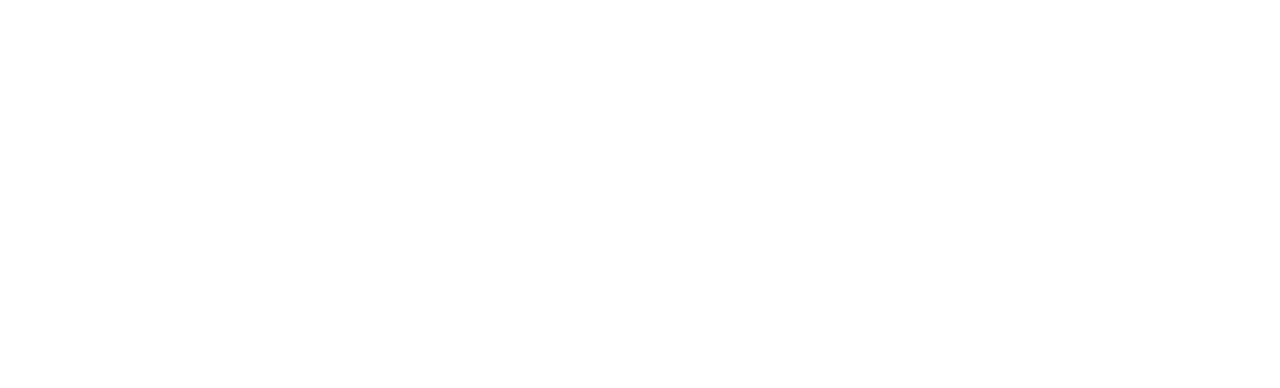
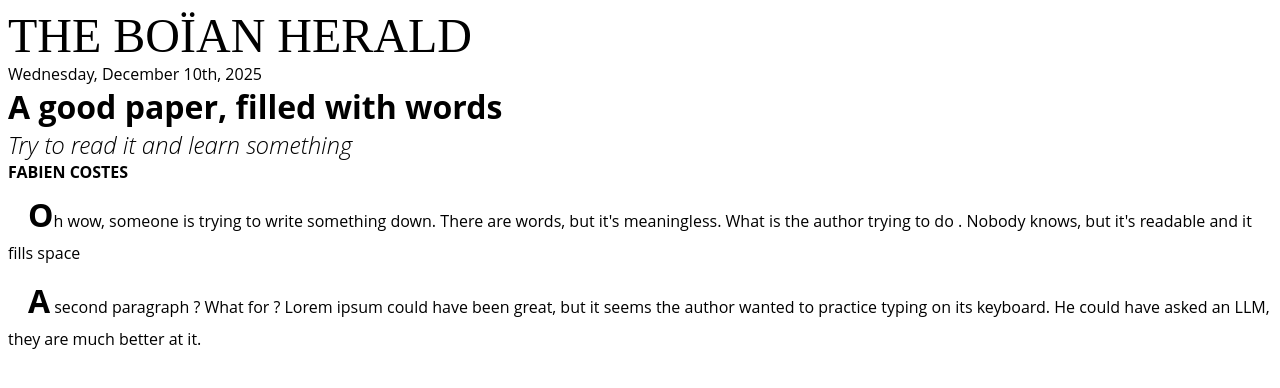
Before and after one commit to doqa-io/lab-newspaper-article, a plain HTML site: page index.html in a window 1280 px wide. Drawn offline with Linux system fonts and the light colour scheme.

Commit message:
Add newspaper article structure to index.html and styles in css

```diff
--- a/index.html
+++ b/index.html
@@ -8,6 +8,14 @@
     <link rel="icon" type="image/png" href="./src/logo_doqa.webp">
   </head>
   <body>
-
+    <div class="newspaper">
+      <div class="name">The Boïan Herald</div>
+      <div class="date">Wednesday, December 10th, 2025</div>
+      <div class="headline">A good paper, filled with words</div>
+      <div class="sub-headline">Try to read it and learn something</div>
+      <div class="author">Fabien Costes</div>
+      <p class="text"><span class="first-letter">O</span>h wow, someone is trying to write something down. There are words, but it's meaningless. What is the author trying to do . Nobody knows, but it's readable and it fills space</p>
+      <p class="text"><span class="first-letter">A</span> second paragraph ? What for ? Lorem ipsum could have been great, but it seems the author wanted to practice typing on its keyboard. He could have asked an LLM, they are much better at it.</p>
+    </div>
   </body>
 </html>
--- a/styles.css
+++ b/styles.css
@@ -0,0 +1,40 @@
+html {
+  font-size: 24px;
+}
+
+.newspaper {
+  font-size: 16px;
+  font-family: 'Open Sans', sans-serif;
+}
+
+.name {
+  font-size: 2rem;
+  font-family: Times New Roman, serif;
+  text-transform: uppercase;
+}
+
+.headline {
+  font-size: 2em;
+  font-weight: bold;
+}
+
+.sub-headline {
+  font-weight: 100;
+  font-size: 1.5em;
+  font-style: italic;
+}
+
+.author {
+  text-transform: uppercase;
+  font-weight: bold;
+}
+
+.text {
+  text-indent: 20px;
+  line-height: 2em;
+}
+
+.text::first-letter {
+  font-weight: bold;
+  font-size: 2em;
+}
```
